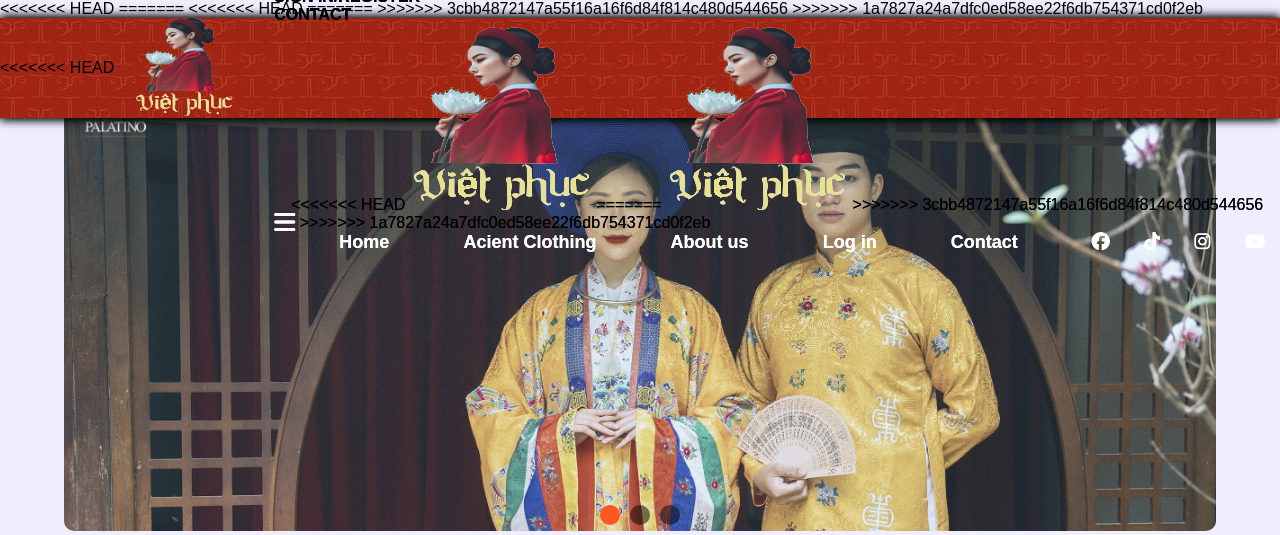
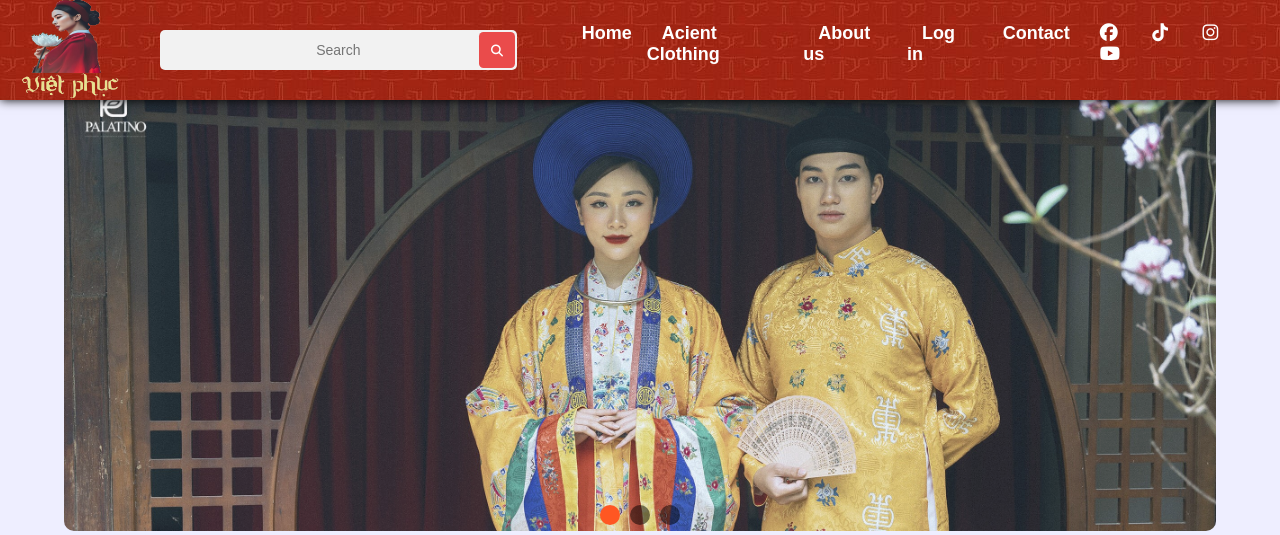
Before and after one commit to Ducs2005/traditional-costume-promotion, a PHP site: page /home_view.php in a window 1280 px wide. Shown: the top 535 px of the page. Run offline with PHP 8.4, Linux system fonts and the light colour scheme; some libraries are stand-ins or nearby versions; some web fonts are replaced.

Commit message:
header-footer

```diff
--- a/css/footer.css
+++ b/css/footer.css
@@ -29,7 +29,7 @@ footer {
     color: aliceblue;
 }
 
-.logo {
+.logo1 {
     width: 120px;
     height: 130px;
     margin-bottom: 30px;
--- a/css/header.css
+++ b/css/header.css
@@ -28,13 +28,12 @@ i {
     cursor: pointer;
 }
 
-header .logo1 img{
+header .logo img{
     width: 100px;
     height: 100px;
     margin-left: 20px;
     flex: 1;
     color: #fff;
-    margin-left: 20px;
 }
 
 header .search-box {
@@ -43,7 +42,7 @@ header .search-box {
     margin-left: 40px;
 }
 
-header .search-box input {
+.search-box input {
     width: 100%;
     height: 40px;
     border-radius: 5px;
--- a/home_view.php
+++ b/home_view.php
@@ -7,36 +7,24 @@
     <title>Home view</title>
 
     <!-- Include CSS file -->
-    <link rel="stylesheet" href="./css/main.css">
+    <link rel="stylesheet" href="css/main.css">
 </head>
-<<<<<<< HEAD
 
-
-=======
-<<<<<<< HEAD
-
-<?php
-    require("view/header.php");
-?>
-
-=======
->>>>>>> 3cbb4872147a55f16a16f6d84f814c480d544656
->>>>>>> 1a7827a24a7dfc0ed58ee22f6db754371cd0f2eb
 <body>
     <?php
-        include("./view/header.php");
+        include("view/header.php");
     ?>
 
     <br><br><br><br>
 
     <?php
-        include("./view/banner.php");
+        include("view/banner.php");
     ?>
 
     <br><br><br>
 
     <?php
-        include("./view/product_list.php");
+        include("view/product_list.php");
     ?>
 
     <br><br><br>
@@ -44,7 +32,7 @@
 
 
     <?php
-        include("./view/footer.php");
+        include("view/footer.php");
     ?>
 
 
--- a/view/footer.php
+++ b/view/footer.php
@@ -13,7 +13,7 @@
     <footer>
         <div class="row">
             <div class="col">
-                <img src="img/logo.png" class="logo">
+                <img src="img/logo.png" class="logo1">
                 <p>Anh trai say Hi Kim phut kim gio Chan thanh</p>
                 <p>Duong Domic Yeu em 2 ngay - Weantodale Badbye</p>
                 <p>Oh Hae Young</p>
--- a/view/header.php
+++ b/view/header.php
@@ -11,47 +11,18 @@
 </head>
 <body>
     <header>
-<<<<<<< HEAD
-        <div class="logo1"><img src="img/logo.png" alt=""></div>
+        <div class="logo"><img src="img/logo.png"></div>
         <div class="search-box">
-            <form class="search">
+            <form action="">
                 <input type="text" name="search" id="srch" placeholder="Search">
                 <button type="submit"><i class="fa fa-search"></i></button>
             </form>
-=======
-        <!-- <h1 align="center" valign="middle">Cổ phục Việt</h1> -->
-        <div class="header">
-
-            <hr color="black" id="hr1">
-            <hr color="yellow">
-
-            <div class="left_header">
-                <h4 id="home">HOME</h4>
-                <h4 id="clothing">ANCIENT CLOTHING</h4>
-                <h4 id="about">ABOUT US</h4>
-            </div>
-
-            <div class="right">
-                <h4 id="register">SIGN IN/REGISTER</h4>
-                <h4 id="contact">CONTACT</h4>
-            </div>
-
-            <div class=container_img_header align="center" valign="middle">
-<<<<<<< HEAD
-                <img src="img/logo.png" alt="logo">
-=======
-                <img src="../img/logo.png" alt="logo">
->>>>>>> 3cbb4872147a55f16a16f6d84f814c480d544656
-            </div>
-
-            <i class="fa-duotone fa-solid fa-bars fa-xl" id="menu"></i>
->>>>>>> 1a7827a24a7dfc0ed58ee22f6db754371cd0f2eb
         </div>
         <ul>
             <li><a href="#">Home</a></li>
             <li><a href="#">Acient Clothing</a></li>
             <li><a href="#">About us</a></li>
-            <li><a href="account/login_register.php">Log in</a></li>
+            <li><a href="login.html">Log in</a></li>
             <li><a href="#">Contact</a></li>
             <li>
                 <a href="#"><i class="fab fa-facebook"></i></a>
```
